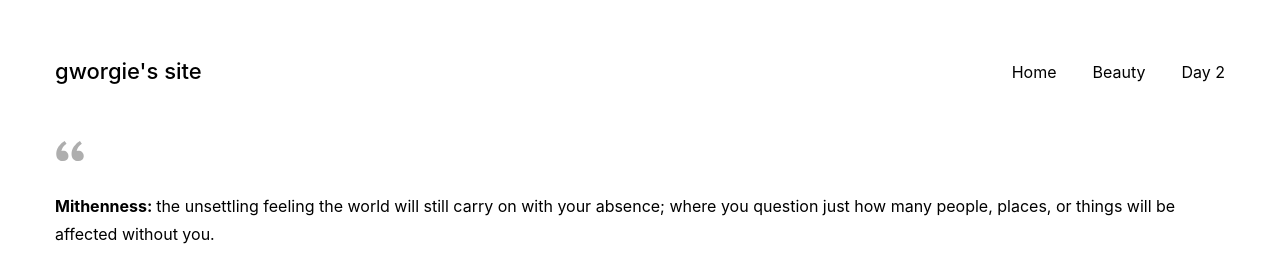
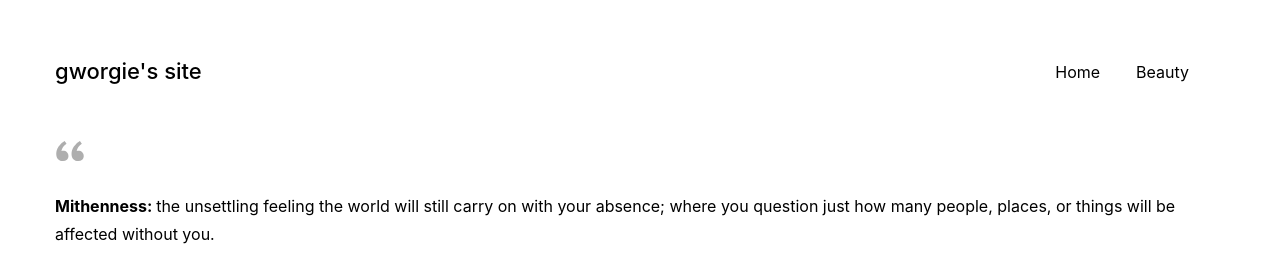
Before and after one commit to obscureyetbeautiful/obscureyetbeautiful.github.io, a plain HTML site: page beauty/index.html in a window 1280 px wide. Shown: the top 264 px of the page. Drawn offline with Linux system fonts and the light colour scheme; a script that the page names is missing.

Commit message:
Update index.html

```diff
--- a/beauty/index.html
+++ b/beauty/index.html
@@ -43,7 +43,7 @@
 </a>
 </li><li class="ws-nav__menu-list-item">
 <a class="ws-nav__menu-link" href="/beauty/#ws-block-custom-UyAUaM4V">
-<span>Day 2</span>
+
 </a>
 </li></ul>
 </nav>
```
